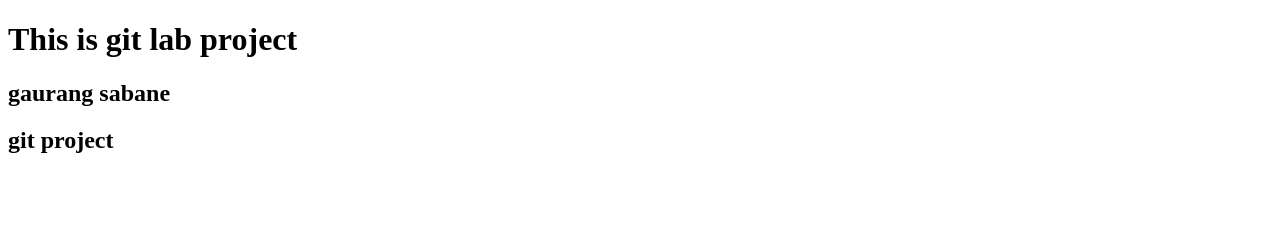
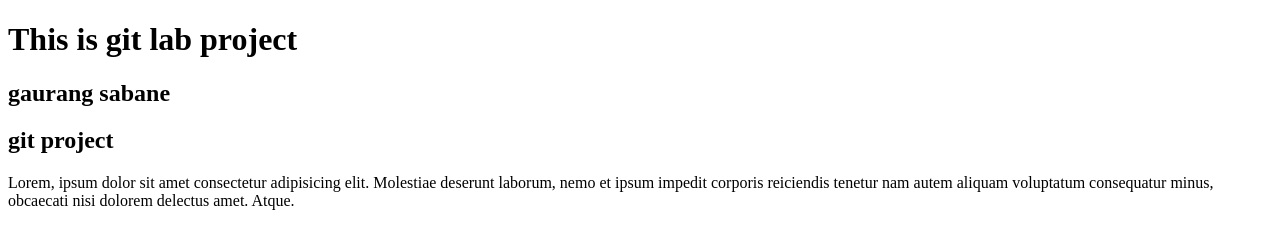
Before and after one commit to gaurangsabane/mygitproject, a plain HTML site: page index.html in a window 1280 px wide. Drawn offline with Linux system fonts and the light colour scheme.

Commit message:
new paragraph commit

```diff
--- a/index.html
+++ b/index.html
@@ -11,5 +11,7 @@
     <h1> This is git lab project</h1>
     <h2>gaurang sabane</h2>
     <h2>git project</h2>
+    <p>Lorem, ipsum dolor sit amet consectetur adipisicing elit. Molestiae deserunt laborum, nemo et ipsum impedit corporis reiciendis tenetur nam autem aliquam voluptatum consequatur minus, obcaecati nisi dolorem delectus amet. Atque.</p>
+
 </body>
 </html>
```
